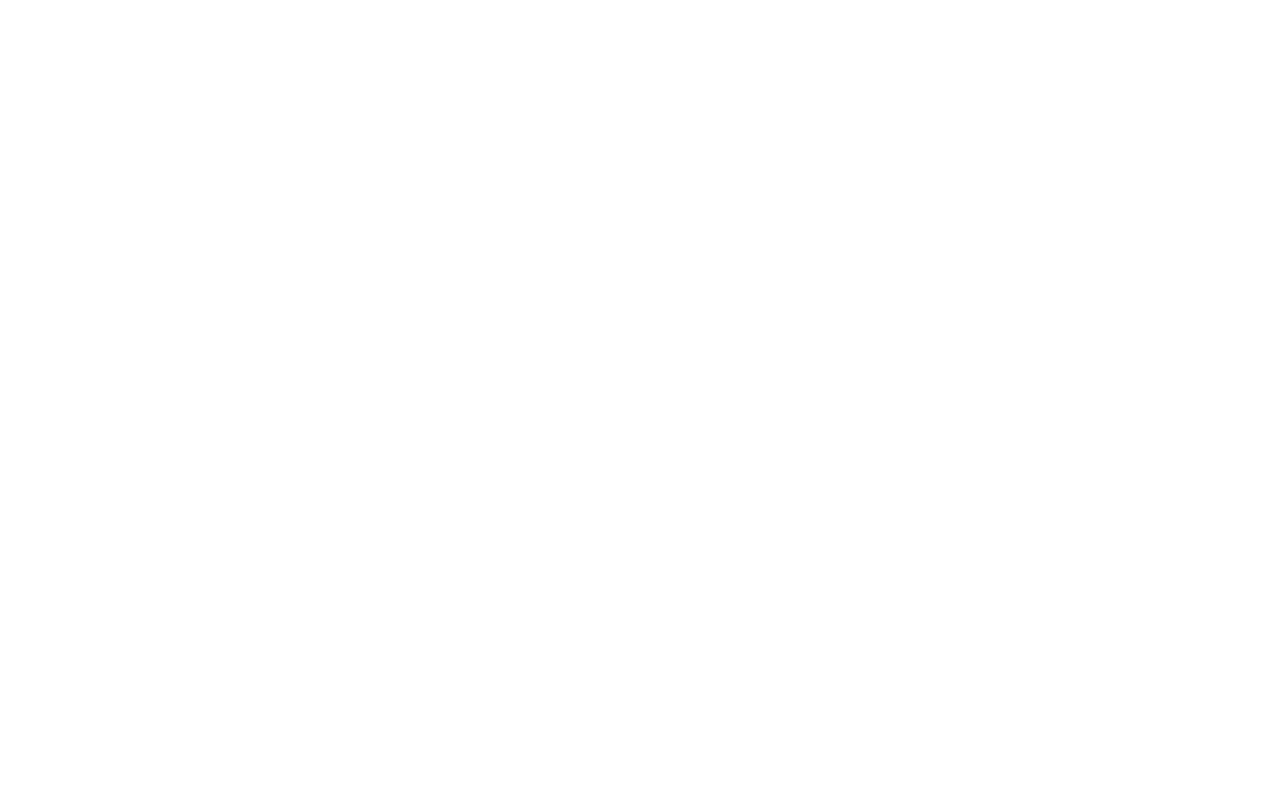
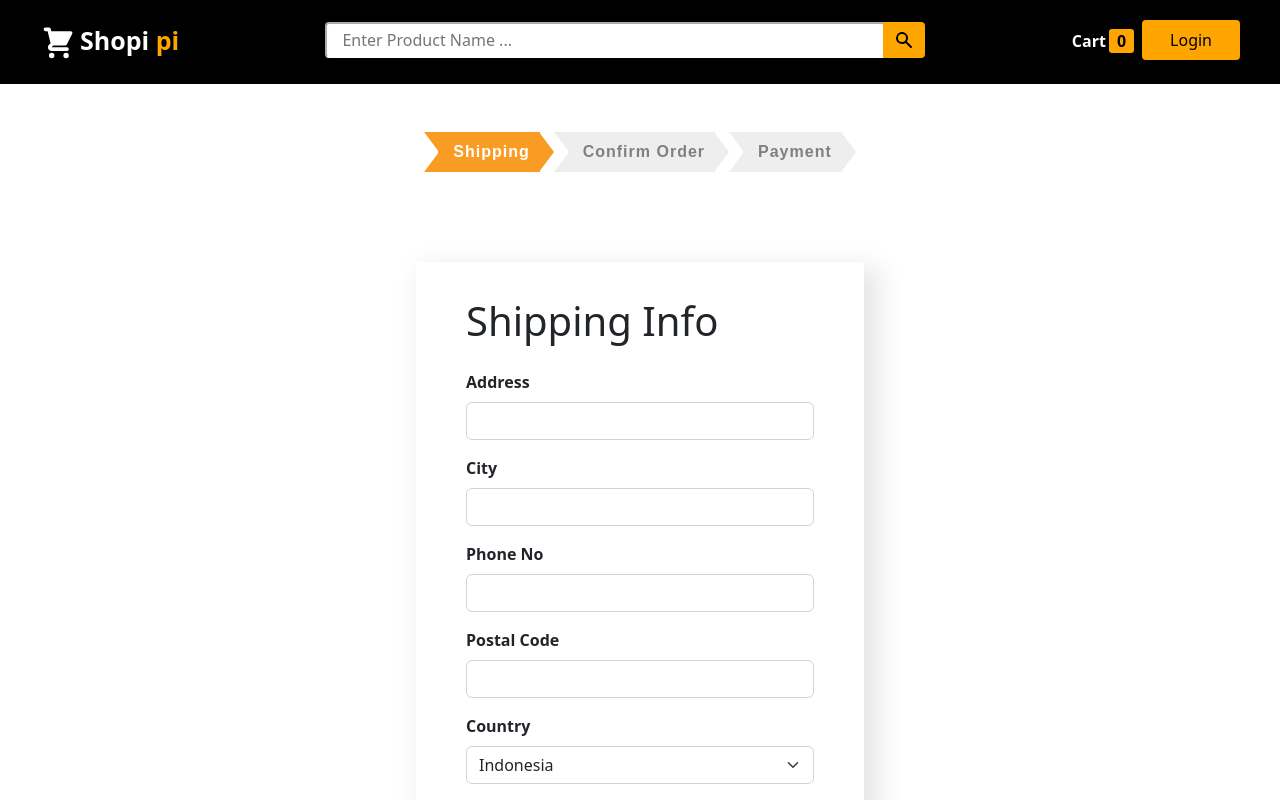
Before and after one commit to mrizkysolehudin/fe-shopipi, a React (Create React App) app: page /shipping in a window 1280 px wide. Before the commit this address had no page. Shown: the top 800 px of the page. Built offline with nearby package versions, Linux system fonts and the light colour scheme.

Commit message:
sliced pages/private/cart/shipping

```diff
--- /dev/null
+++ b/src/pages/Private/Cart/CheckoutSteps/CheckoutSteps.css
@@ -0,0 +1,71 @@
+.checkout-progress div {
+  box-sizing: border-box;
+}
+
+.checkout-progress {
+  display: block;
+  clear: both;
+  margin: 20px auto;
+  width: auto;
+  font-family: sans-serif;
+  overflow: auto;
+}
+
+.step {
+  margin: 0;
+  border: 0;
+  letter-spacing: 1px;
+  line-height: 30px;
+  padding: 5px 10px 5px 15px;
+  color: grey;
+  text-decoration: none;
+  cursor: default;
+  font-weight: bold;
+  float: left;
+  height: auto;
+}
+
+.incomplete {
+  background: #eeeeee;
+}
+
+.active-step {
+  background: #fa9c23;
+  color: #fff;
+}
+
+.triangle-active {
+  float: left;
+  width: 0;
+  border-top: 20px solid transparent;
+  border-left: 15px solid #fa9c23;
+  border-bottom: 20px solid transparent;
+  margin-left: -1px;
+}
+
+.triangle2-active {
+  width: 0;
+  float: left;
+  border-top: 20px solid #fa9c23;
+  border-left: 15px solid #fff;
+  border-bottom: 20px solid #fa9c23;
+  margin-right: -1px;
+}
+
+.triangle-incomplete {
+  float: left;
+  width: 0;
+  border-top: 20px solid transparent;
+  border-left: 15px solid #eeeeee;
+  border-bottom: 20px solid transparent;
+  margin-left: -1px;
+}
+
+.triangle2-incomplete {
+  width: 0;
+  float: left;
+  border-top: 20px solid #eeeeee;
+  border-left: 15px solid #fff;
+  border-bottom: 20px solid #eeeeee;
+  margin-right: -1px;
+}
--- /dev/null
+++ b/src/pages/Private/Cart/CheckoutSteps/CheckoutSteps.js
@@ -0,0 +1,53 @@
+import React from "react";
+import { Link } from "react-router-dom";
+import "./CheckoutSteps.css";
+
+const CheckoutSteps = ({ shipping, confirmOrder, payment }) => {
+	return (
+		<div className="checkout-progress d-flex justify-content-center mt-5">
+			{shipping ? (
+				<Link to="/shipping" className="float-right">
+					<div className="triangle2-active"></div>
+					<div className="step active-step">Shipping</div>
+					<div className="triangle-active"></div>
+				</Link>
+			) : (
+				<Link to="#!" disabled>
+					<div className="triangle2-incomplete"></div>
+					<div className="step incomplete">Shipping</div>
+					<div className="triangle-incomplete"></div>
+				</Link>
+			)}
+
+			{confirmOrder ? (
+				<Link to="/order/confirm" className="float-right">
+					<div className="triangle2-active"></div>
+					<div className="step active-step">Confirm Order</div>
+					<div className="triangle-active"></div>
+				</Link>
+			) : (
+				<Link to="#!" disabled>
+					<div className="triangle2-incomplete"></div>
+					<div className="step incomplete">Confirm Order</div>
+					<div className="triangle-incomplete"></div>
+				</Link>
+			)}
+
+			{payment ? (
+				<Link to="/payment" className="float-right">
+					<div className="triangle2-active"></div>
+					<div className="step active-step">Payment</div>
+					<div className="triangle-active"></div>
+				</Link>
+			) : (
+				<Link to="#!" disabled>
+					<div className="triangle2-incomplete"></div>
+					<div className="step incomplete">Payment</div>
+					<div className="triangle-incomplete"></div>
+				</Link>
+			)}
+		</div>
+	);
+};
+
+export default CheckoutSteps;
--- /dev/null
+++ b/src/pages/Private/Cart/Shipping/Shipping.css
@@ -0,0 +1,19 @@
+.page-shipping .form {
+  max-width: 28rem;
+  box-shadow: 10px 10px 25px 5px rgba(0, 0, 0, 0.1);
+  margin: 90px auto 0;
+  padding: 35px 50px 40px;
+
+}
+
+.page-shipping h1 {
+  margin-bottom: 25px;
+}
+
+.page-shipping .form .btn-continue {
+  padding: 18px 0;
+  width: 100%;
+  border-radius: 5px;
+  text-transform: uppercase;
+  margin-top: 22px;
+}
--- /dev/null
+++ b/src/pages/Private/Cart/Shipping/Shipping.js
@@ -0,0 +1,57 @@
+import MetaData from "components/MetaData/MetaData";
+import React from "react";
+import CheckoutSteps from "../CheckoutSteps/CheckoutSteps";
+import Form from "react-bootstrap/Form";
+import "./Shipping.css";
+
+const Shipping = () => {
+	return (
+		<div>
+			<MetaData title="Shipping" />
+
+			<CheckoutSteps shipping />
+
+			<main className="page-shipping">
+				<Form className="form">
+					<h1>Shipping Info</h1>
+
+					<Form.Group className="mb-3" controlId="formBasicEmail">
+						<Form.Label className="fw-bold">Address</Form.Label>
+						<Form.Control type="email" />
+					</Form.Group>
+
+					<Form.Group className="mb-3" controlId="formBasicPassword">
+						<Form.Label className="fw-bold">City</Form.Label>
+						<Form.Control type="text" />
+					</Form.Group>
+
+					<Form.Group className="mb-3" controlId="formBasicPassword">
+						<Form.Label className="fw-bold">Phone No</Form.Label>
+						<Form.Control type="phone" />
+					</Form.Group>
+
+					<Form.Group className="mb-3" controlId="formBasicPassword">
+						<Form.Label className="fw-bold">Postal Code</Form.Label>
+						<Form.Control type="number" />
+					</Form.Group>
+
+					<Form.Group className="mb-3" controlId="formBasicPassword">
+						<Form.Label className="fw-bold">Country</Form.Label>
+						<Form.Select aria-label="Default select example">
+							<option>Indonesia</option>
+							<option value="1">Australia</option>
+							<option value="2">Singapore</option>
+							<option value="3">Japan</option>
+						</Form.Select>
+					</Form.Group>
+
+					<button className="btn-orange btn-continue">
+						Continue
+					</button>
+				</Form>
+			</main>
+		</div>
+	);
+};
+
+export default Shipping;
--- a/src/routes/index.js
+++ b/src/routes/index.js
@@ -13,6 +13,7 @@
 import MyProfile from "pages/Private/Profile/MyProfile/MyProfile";
 import UpdateProfile from "pages/Private/Profile/UpdateProfile/UpdateProfile";
 import ChangePassword from "pages/Public/ChangePassword/ChangePassword";
+import Shipping from "pages/Private/Cart/Shipping/Shipping";
 
 const AppRoutes = () => {
 	return (
@@ -37,6 +38,7 @@
 
 				<Route path="/myprofile" element={<MyProfile />} />
 				<Route path="/myprofile/update" element={<UpdateProfile />} />
+				<Route path="/shipping" element={<Shipping />} />
 			</Route>
 		</Routes>
 	);
```
Also changed, not shown: src/App.css (line endings or trailing spaces).
